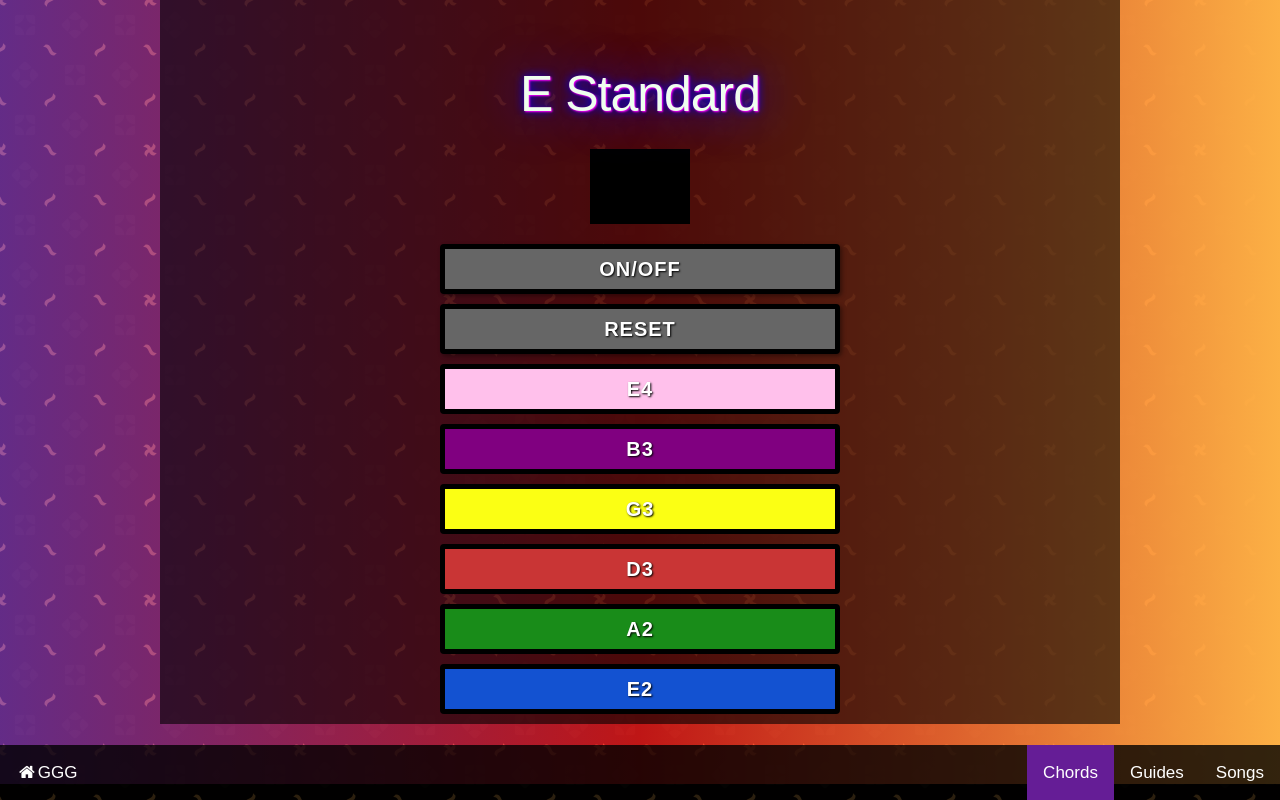
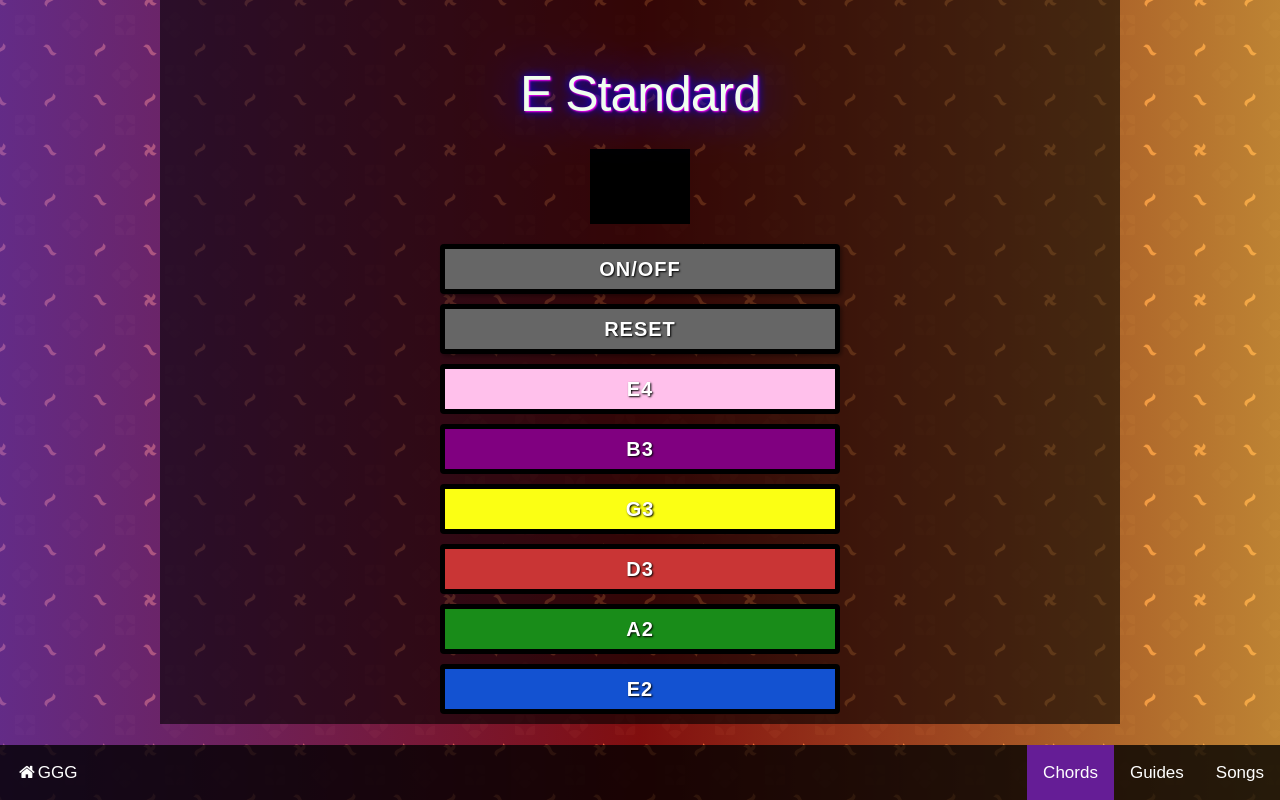
Before and after one commit to wolflint/didProject, a PHP site: page /game.html in a window 1280 px wide. Run offline with PHP 8.4, Linux system fonts and the light colour scheme; some web fonts are replaced.

Commit message:
Changes to the background gradient

```diff
--- a/chords.html
+++ b/chords.html
@@ -11,6 +11,7 @@
 </head>
 
 <body>
+  <div class="gradient"></div>
   <!-- NAVIGATION -->
   <span class="mobile-nav-button hide-on-large" onclick="openNav()">&#9776;</span>
 
--- a/css/index.css
+++ b/css/index.css
@@ -18,8 +18,8 @@ body {
   height: 100vh;
   justify-content: center;
   z-index: 1;
-  background: rgb(131, 58, 180);
-  background: linear-gradient(90deg, rgba(131, 58, 180, 0.75) 0%, rgba(253, 29, 29, 0.75) 50%, rgba(252, 176, 69, 1) 100%);
+  /* background: rgb(131, 58, 180); */
+  /* background: linear-gradient(90deg, rgba(131, 58, 180, 0.75) 0%, rgba(253, 29, 29, 0.75) 50%, rgba(252, 176, 69, 1) 100%); */
 }
 
 main {
--- a/css/main.css
+++ b/css/main.css
@@ -30,10 +30,16 @@ body {
     scroll-behavior: smooth;
     margin: 0;
     font-size: 17px;
-    background: rgb(131, 58, 180);
-    background: linear-gradient(90deg, rgba(131, 58, 180, 0.75) 0%, rgba(253, 29, 29, 0.75) 50%, rgba(252, 176, 69, 1) 100%);
     color: #ede5db;
     padding-bottom: 60px;
+}
+.gradient {
+    position: fixed;
+    z-index: -1;
+    background: rgb(131, 58, 180);
+    background: linear-gradient(90deg, rgba(131, 58, 180, 0.75) 0%, rgba(253, 29, 29, 0.5) 50%, rgba(252, 176, 69, 0.75) 100%);
+    height: 100vh;
+    width: 100vw;
 }
 p {
     font-size: 28px;
--- a/game.html
+++ b/game.html
@@ -1,22 +1,26 @@
 <!DOCTYPE html>
 <html lang="en">
-
   <head>
-    <meta charset="utf-8">
+    <meta charset="utf-8" />
     <title>Groovy Guitars - Songs</title>
-    <meta name="viewport" content="width=device-width, initial-scale=1">
-    <link rel="stylesheet" type="text/css" media="screen" href="css/main.css">
-    <link rel="stylesheet" type="text/css" media="screen" href="css/game.css">
-    <link rel="shortcut icon" type="image/png" href="assets/logo.png">
+    <meta name="viewport" content="width=device-width, initial-scale=1" />
+    <link rel="stylesheet" type="text/css" media="screen" href="css/main.css" />
+    <link rel="stylesheet" type="text/css" media="screen" href="css/game.css" />
+    <link rel="shortcut icon" type="image/png" href="assets/logo.png" />
   </head>
 
   <body>
+    <div class="gradient"></div>
     <!-- NAVIGATION -->
-    <span class="mobile-nav-button hide-on-large" onclick="openNav()">&#9776;</span>
+    <span class="mobile-nav-button hide-on-large" onclick="openNav()"
+      >&#9776;</span
+    >
 
     <nav class="hide-on-small">
       <ul>
-            <li style="float: left"><a href="index.html"><i class="fa fa-fw fa-home"></i>GGG</a></li>
+        <li style="float: left">
+          <a href="index.html"><i class="fa fa-fw fa-home"></i>GGG</a>
+        </li>
         <li><a href="songs.html">Songs</a></li>
         <li><a href="guides.html">Guides</a></li>
         <li><a href="chords.html" class="active">Chords</a></li>
@@ -24,11 +28,12 @@
     </nav>
 
     <div id="mySidenav" class="sidenav">
-        <a href="javascript:void(0)" class="closebtn" onclick="closeNav()">&times;</a>
+      <a href="javascript:void(0)" class="closebtn" onclick="closeNav()"
+        >&times;</a
+      >
       <a href="index.html"><i class="fa fa-fw fa-home"></i>GGG</a>
       <a href="chords.html" class="active">Chords</a>
-        <a href="guides.html">Guides</a>
-        <a href="songs.html">Songs</a>
+      <a href="guides.html">Guides</a> <a href="songs.html">Songs</a>
     </div>
     <!-- END OF NAVIGATOIN -->
 
@@ -60,9 +65,7 @@
 
       <h1 class="game-header">E Standard</h1>
       <p id="strict-indicator"></p>
-        <div class="counter-container">
-            <p id="counter"></p>
-        </div>
+      <div class="counter-container"><p id="counter"></p></div>
 
       <!-- Game Buttons -->
       <div id="btn-group">
@@ -82,5 +85,4 @@
     <script src="js/jquery-3.3.1.js"></script>
     <script src="js/scripts.js"></script>
   </body>
-
 </html>
--- a/guides.html
+++ b/guides.html
@@ -10,6 +10,7 @@
 </head>
 
 <body>
+    <div class="gradient"></div>
     <!-- NAVIGATION -->
     <span class="mobile-nav-button hide-on-large" onclick="openNav()">&#9776;</span>
 
@@ -30,7 +31,9 @@
         <a href="songs.html">Songs</a>
     </div>
     <!-- END OF NAVIGATOIN -->
-
+    <div class="container">
+        <a href="game.html">Game</a>
+    </div>
     <!-- SCRIPTS -->
     <script src="js/jquery-3.3.1.js"></script>
     <script src="js/scripts.js"></script>
--- a/index.html
+++ b/index.html
@@ -12,6 +12,7 @@
 
 
 <body>
+  <div class="gradient"></div>
   <!-- BACKGROUND VIDEO -->
   <video autoplay muted loop id="myVideo">
     <source src="assets/bgVideo/bgFlip.mp4" type="video/mp4">
--- a/songs.html
+++ b/songs.html
@@ -10,6 +10,7 @@
 </head>
 
 <body>
+    <div class="gradient"></div>
     <!-- NAVIGATION -->
     <span class="mobile-nav-button hide-on-large" onclick="openNav()">&#9776;</span>
 
```
Lines whose indentation alone changed are shown as unchanged.
